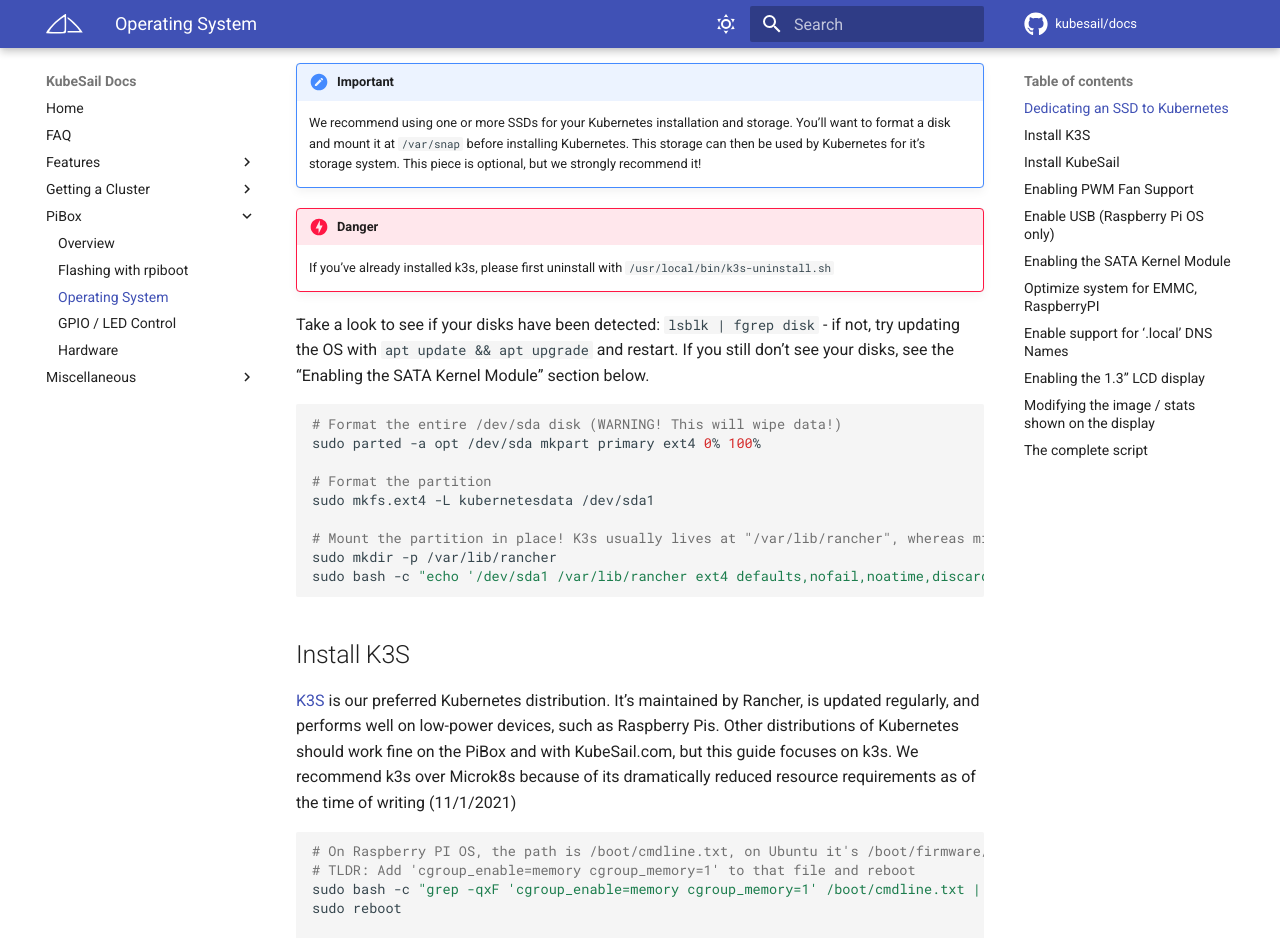
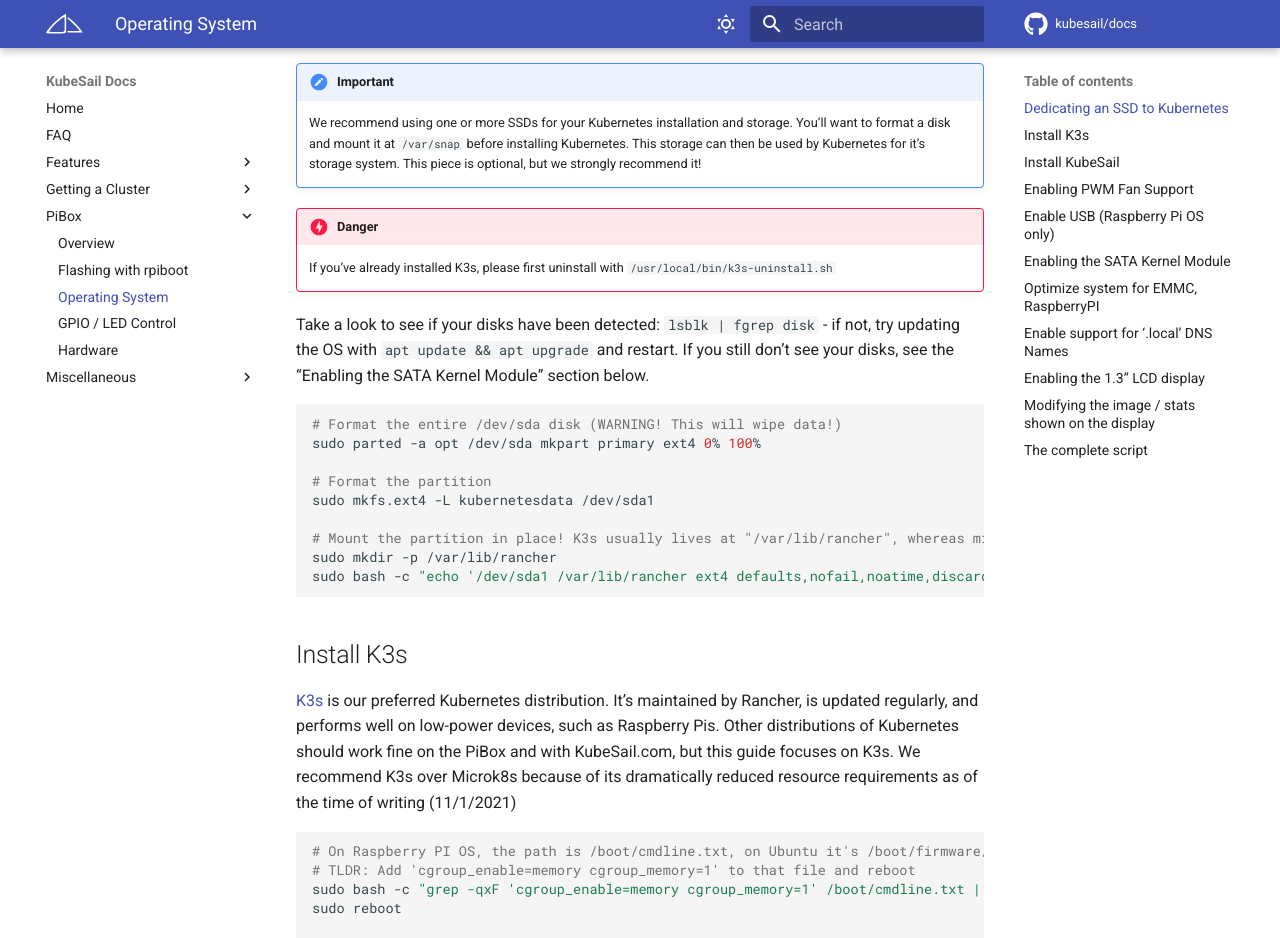
Before and after one commit to kubesail/kubesail-docs, an MkDocs documentation site: the page built from docs/guides/pibox/os.md, in a window 1280 px wide and 1400 px high, scrolled down 557 px. Shown: the top 938 px of the window. Built offline with MkDocs 1.6.1 and Material for MkDocs 9.7.7, drawn with Linux system fonts in a browser that asks for light colours; comment, search, counter and statistics services are not loaded; some of the changed text lies outside the part shown.

Commit message:
k3s capitalization

````diff
--- a/docs/guides/pibox/os.md
+++ b/docs/guides/pibox/os.md
@@ -4,7 +4,7 @@
 
 -   Fan support (PWM) for quiet fan operation
 -   SATA Kernel modules
--   Install Kubernetes (via [k3s](https://k3s.io/))
+-   Install Kubernetes (via [K3s](https://k3s.io/))
 -   Tweaks for stability and performance
 -   Display kernel modules for the 1.3" front panel display
 
@@ -18,7 +18,7 @@
 
 <!-- prettier-ignore -->
 !!! danger
-    If you've already installed k3s, please first uninstall with `/usr/local/bin/k3s-uninstall.sh`
+    If you've already installed K3s, please first uninstall with `/usr/local/bin/k3s-uninstall.sh`
 
 Take a look to see if your disks have been detected: `lsblk | fgrep disk` - if not, try updating the OS with `apt update && apt upgrade` and restart. If you still don't see your disks, see the "Enabling the SATA Kernel Module" section below.
 
@@ -34,9 +34,9 @@
 sudo bash -c "echo '/dev/sda1 /var/lib/rancher ext4 defaults,nofail,noatime,discard,errors=remount-ro 0 0' >> /etc/fstab"
 ```
 
-## Install K3S
+## Install K3s
 
-[K3S](https://k3s.io/) is our preferred Kubernetes distribution. It's maintained by Rancher, is updated regularly, and performs well on low-power devices, such as Raspberry Pis. Other distributions of Kubernetes should work fine on the PiBox and with KubeSail.com, but this guide focuses on k3s. We recommend k3s over Microk8s because of its dramatically reduced resource requirements as of the time of writing (11/1/2021)
+[K3s](https://k3s.io/) is our preferred Kubernetes distribution. It's maintained by Rancher, is updated regularly, and performs well on low-power devices, such as Raspberry Pis. Other distributions of Kubernetes should work fine on the PiBox and with KubeSail.com, but this guide focuses on K3s. We recommend K3s over Microk8s because of its dramatically reduced resource requirements as of the time of writing (11/1/2021)
 
 ```bash
 # On Raspberry PI OS, the path is /boot/cmdline.txt, on Ubuntu it's /boot/firmware/cmdline.txt
@@ -44,7 +44,7 @@
 sudo bash -c "grep -qxF 'cgroup_enable=memory cgroup_memory=1' /boot/cmdline.txt || sed -i 's/$/ cgroup_enable=memory cgroup_memory=1/' /boot/cmdline.txt"
 sudo reboot
 
-# Install k3s - see https://k3s.io/ for more
+# Install K3s - see https://k3s.io/ for more
 curl -sfL https://get.k3s.io | INSTALL_K3S_CHANNEL=latest sh -
 ```
 
@@ -232,7 +232,7 @@
 sysctl -w vm.swappiness=1
 sed -i 's/vm.swappiness=.*/vm.swappiness=1/' /etc/sysctl.conf
 
-# Install k3s
+# Install K3s
 if [[ ! -d /var/lib/rancher/k3s/data ]]; then
   curl -sfL https://get.k3s.io | INSTALL_K3S_CHANNEL=latest sh
 fi
@@ -248,7 +248,7 @@
 curl -sLo pibox-disk-provisioner.sh https://docs.kubesail.com/static/pibox-disk-provisioner.sh
 chmod +x pibox-disk-provisioner.sh
 ./pibox-disk-provisioner.sh
-# Run disk provisioner before k3s starts
+# Run disk provisioner before K3s starts
 sed -i '/^\[Service\]/a ExecStartPre=/root/pibox-disk-provisioner.sh' /etc/systemd/system/k3s.service
 systemctl daemon-reload
 ```
````
